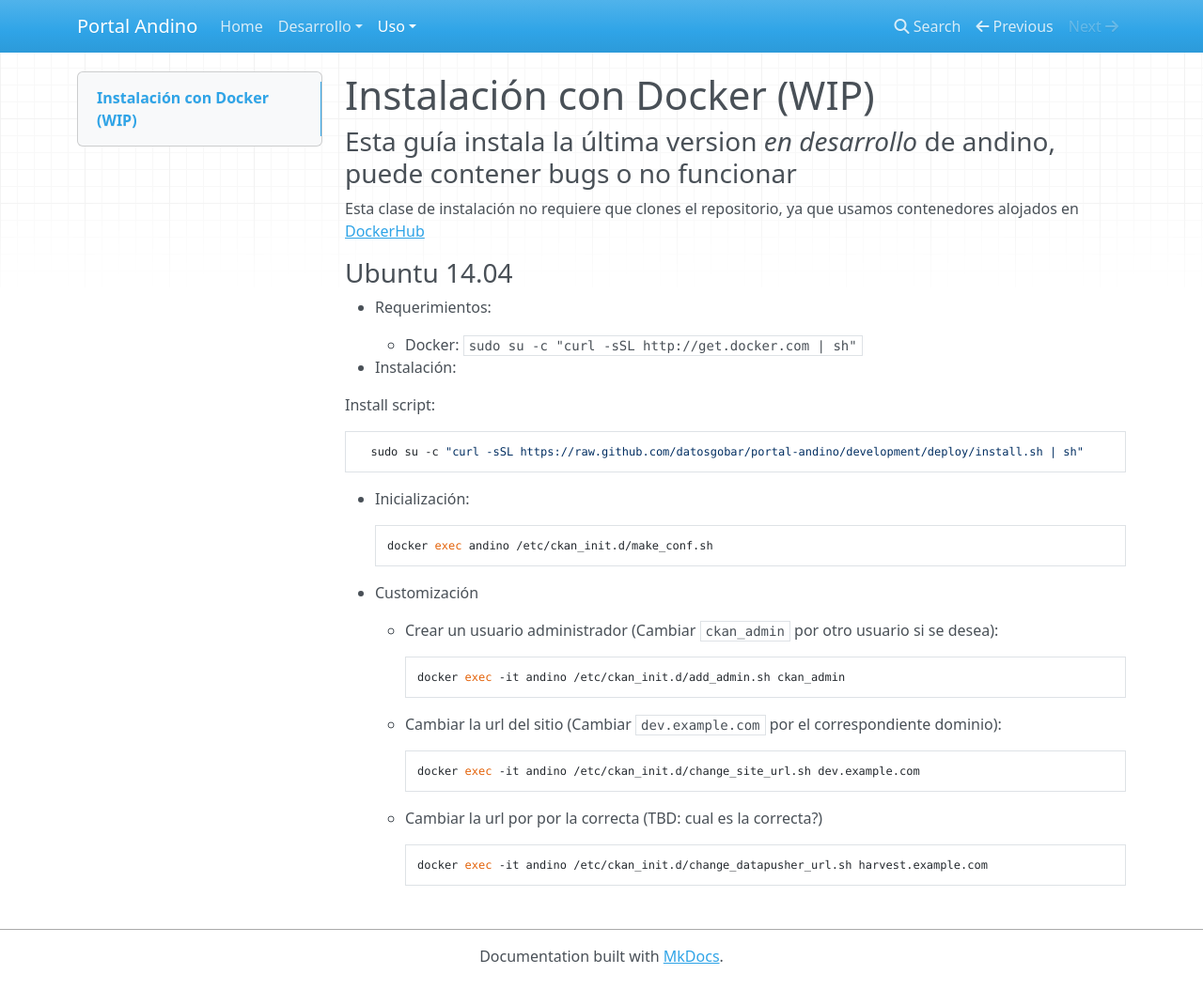
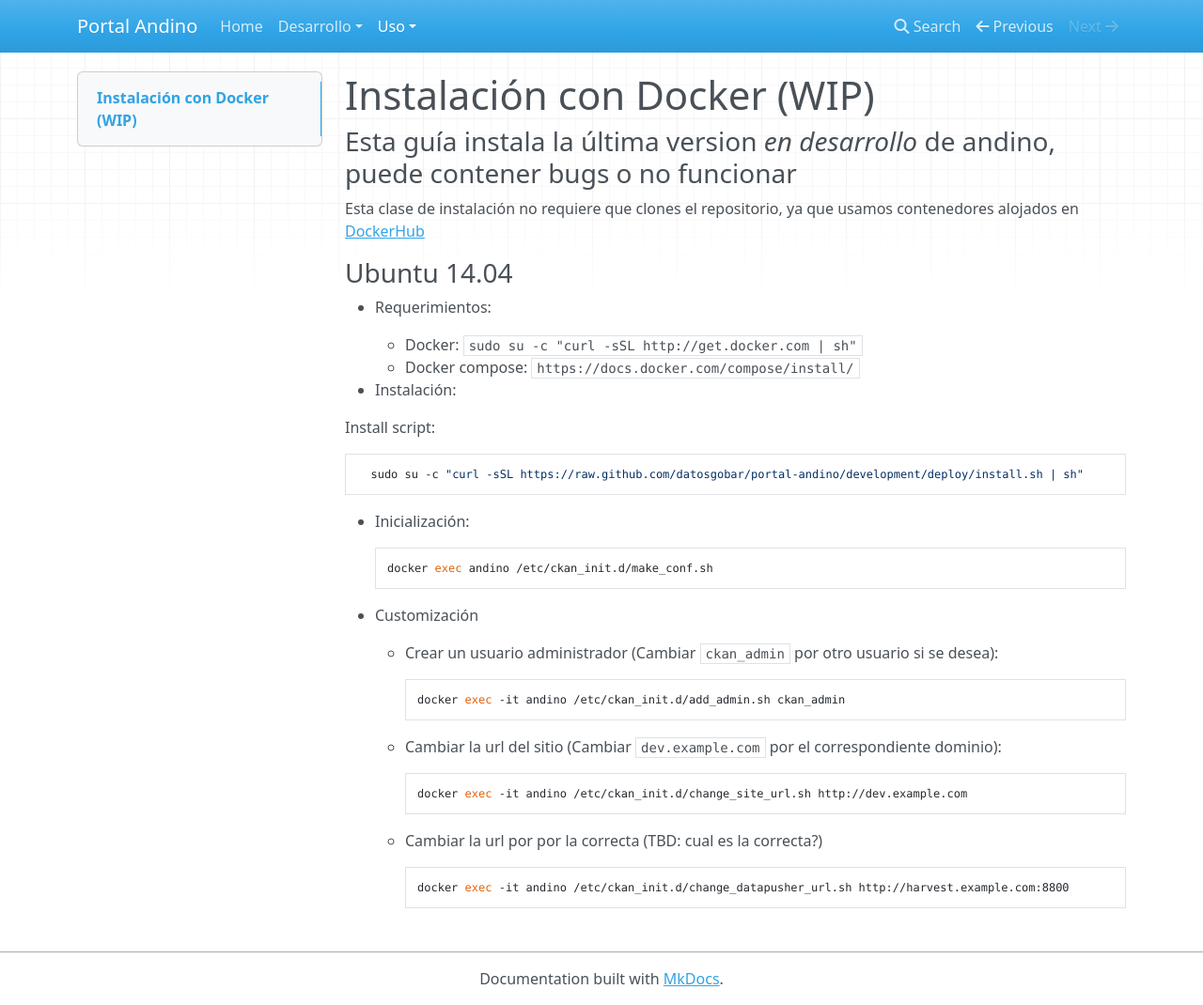
Before and after one commit to datosgobar/portal-andino, an MkDocs documentation site: the page built from docs/usage/docker.md, in a window 1280 px wide and 1070 px high. Shown: the whole window at 94% size. Built offline with MkDocs 1.6.1, drawn with Linux system fonts in a browser that asks for light colours; nearby versions of some CDN libraries; old or Windows-style settings are respelled for this version of MkDocs; some of the changed lines change nothing that is shown.

Commit message:
Actualizo la documentacion para produccion
Su uso esta en WIP
refs:#12

```diff
--- a/docs/usage/docker.md
+++ b/docs/usage/docker.md
@@ -8,6 +8,7 @@
 
 + Requerimientos:
     - Docker: `sudo su -c "curl -sSL http://get.docker.com | sh"`
+    - Docker compose: `https://docs.docker.com/compose/install/`
 
 + Instalación:
 
@@ -27,8 +28,8 @@
 
     - Cambiar la url del sitio (Cambiar `dev.example.com` por el correspondiente dominio):
 
-            docker exec -it andino /etc/ckan_init.d/change_site_url.sh dev.example.com
+            docker exec -it andino /etc/ckan_init.d/change_site_url.sh http://dev.example.com
 
     - Cambiar la url por por la correcta (TBD: cual es la correcta?)
 
-            docker exec -it andino /etc/ckan_init.d/change_datapusher_url.sh harvest.example.com
+            docker exec -it andino /etc/ckan_init.d/change_datapusher_url.sh http://harvest.example.com:8800
```
